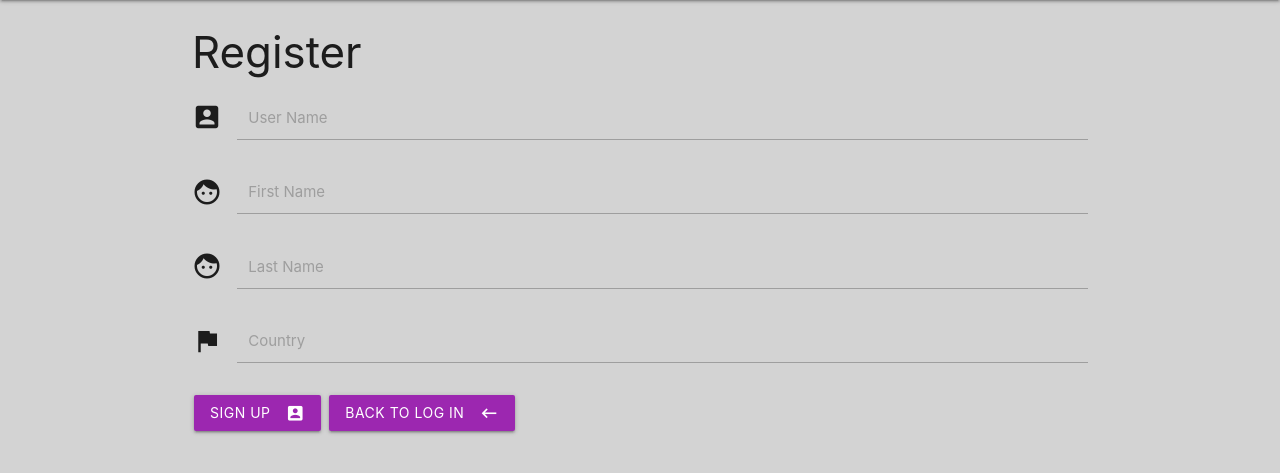
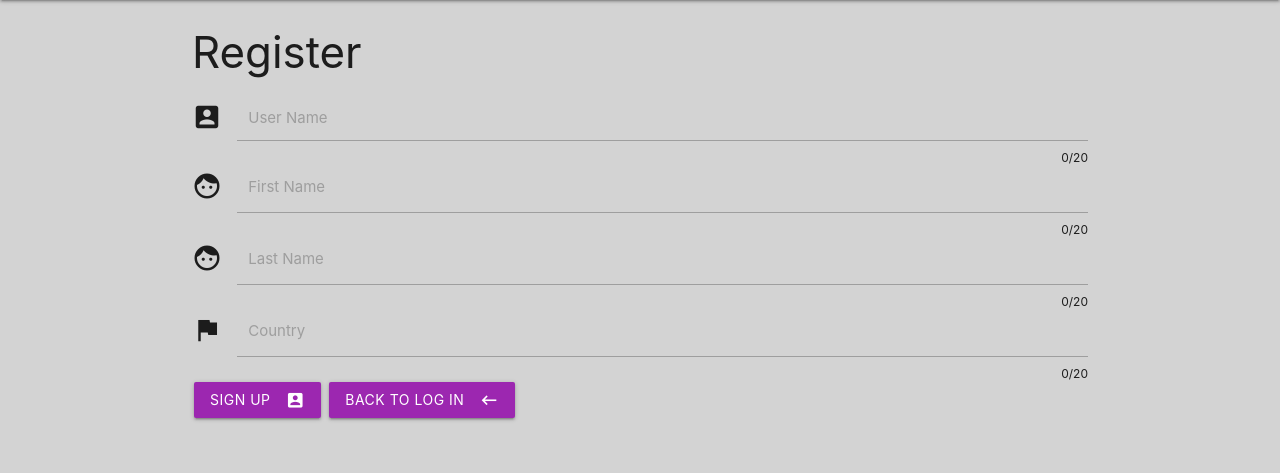
Before and after one commit to Code-Institute-Submissions/Wexford_Dictionary_Project, a Flask app: page /register in a window 1280 px wide. Shown: the part 64-537 px from the top of the page. Run offline with Flask 2, Linux system fonts and the light colour scheme; some libraries are stand-ins or nearby versions.

Commit message:
updated input field types

```diff
--- a/templates/register.html
+++ b/templates/register.html
@@ -22,24 +22,33 @@
     <form action="{{url_for('insertuser')}}" method="POST" class="col s12">
      <div class="input-field col s12">
         <i class="material-icons prefix">account_box</i>
-            <textarea id="textarea2" name="username" class="materialize-textarea" data-length="20"></textarea>
-            <label for="textarea2">User Name</label>
+        <input type="text" id="username" name="username" data-length="20" style="height: 45px;" />
+        <label for="username" class="">User Name</label>
+        <span class="character-counter" style="float: right; font-size: 12px;">0/20</span>
     </div>
+
      <div class="input-field col s12">
         <i class="material-icons prefix">face</i>
-            <textarea id="textarea2" name="firstname"class="materialize-textarea" data-length="20"></textarea>
-            <label for="textarea2">First Name</label>
+        <input type="text" id="firstname" name="firstname" data-length="20" style="height: 45px;" />
+        <label for="username" class="">First Name</label>
+        <span class="character-counter" style="float: right; font-size: 12px;">0/20</span>
     </div>
+
     <div class="input-field col s12">
         <i class="material-icons prefix">face</i>
-            <textarea id="textarea2" name="lastname" class="materialize-textarea" data-length="20"></textarea>
-            <label for="textarea2">Last Name</label>
+        <input type="text" id="lastname" name="lastname" data-length="20" style="height: 45px;" />
+        <label for="username" class="">Last Name</label>
+        <span class="character-counter" style="float: right; font-size: 12px;">0/20</span>
     </div>
+
   <div class="input-field col s12">
         <i class="material-icons prefix">flag</i>
-            <textarea id="textarea2" name="country"class="materialize-textarea" data-length="20"></textarea>
-            <label for="textarea2">Country</label>
+        <input type="text" id="country" name="country" data-length="20" style="height: 45px;" />
+        <label for="username" class="">Country</label>
+        <span class="character-counter" style="float: right; font-size: 12px;">0/20</span>
     </div>
+
+
     </div>
 <span>
 <button class="btn waves-effect waves-light purple" type="submit" name="action">Sign up
```
Also changed, not shown: templates/login.html (+6 -7 lines). Lines whose indentation alone changed are shown as unchanged.
